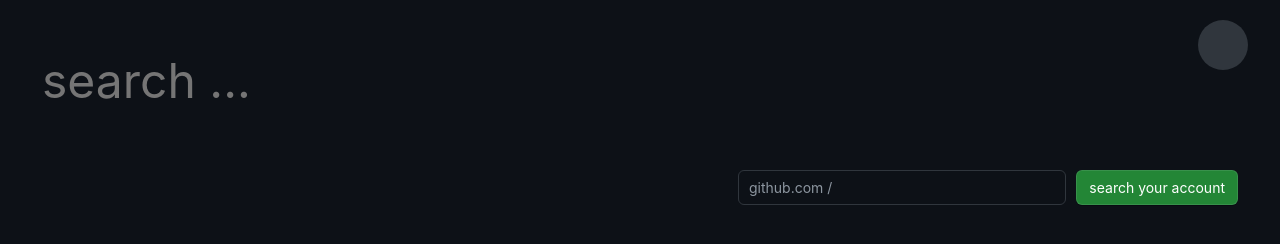
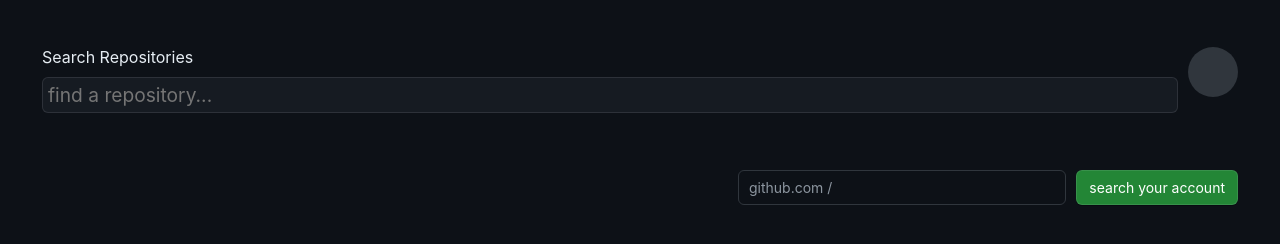
Before and after one commit to deep-vinci/deep-vinci.github.io, a website built with webpack: page src/index.html in a window 1280 px wide. Built offline with nearby package versions, Linux system fonts and the light colour scheme; no server answers.

Commit message:
improving the ui of repository search

```diff
--- a/src/index.html
+++ b/src/index.html
@@ -2,7 +2,12 @@
 <html lang="en">
 
 <head>
-    <style>html{visibility: hidden;opacity:0;}</style>
+    <style>
+        html {
+            visibility: hidden;
+            opacity: 0;
+        }
+    </style>
     <meta charset="UTF-8">
     <meta name="viewport" content="width=device-width, initial-scale=1.0">
     <title>Repository Search</title>
@@ -10,21 +15,22 @@
 
 <body>
 
-    <!-- <div class="user-image-container"> -->
-    <!-- </div> -->
 
     <div class="search-container">
         <div class="search-child">
             <form action="">
-                <input class="input-search" type="search" name="search" id="search" placeholder="search ...">
+                <label for="repo">Search Repositories</label>
+                <input class="input-search" type="search" name="search" id="search" placeholder="find a repository..."">
             </form>
-            <div class="user-image"></div>
+                <div class="user-image-container">
+                    <div class="user-image"></div>
+                </div>
         </div>
     </div>
     <div class="your-repo-container">
         <div class="your-repo">
             <div class="input-box">
-                <p>github.com /  </p>
+                <p>github.com / </p>
                 <input class="user-search" type="search">
             </div>
             <button class="see-your-acc">search your account</button>
--- a/src/style.css
+++ b/src/style.css
@@ -146,23 +146,33 @@ a:hover {
 }
 form {
     width: calc(100% - 50px);
+    margin: 0 10px 0 0;
 }
+
 
 .search-child {
     width: 95vw;
     display: flex;
     margin: 20px;
+    padding: 10px;
 }
 
 .input-search {
-    height: 15vh;
     width: 100%;
-    background-color: transparent;
-    border: none;
+    background-color: rgb(22, 27, 34);
+    border: 0.8px solid rgba(240, 246, 252, 0.1);
+    border-radius: 6px;
     color: rgb(141, 150, 160);
-    font-size: 3rem;
+    font-size: 1.2rem;
+    padding: 5px;
+    margin: 10px 0 0 0;
     outline: none;
-    padding: 10px;
+    /* padding: 10px; */
+}
+
+
+label {
+    color: rgb(230, 237, 243);
 }
 
 .your-repo-container {
@@ -232,8 +242,8 @@ form {
 }
 
 .user-image-container {
-    /* width: 100vw; */
-    /* position: absolute; */
+    /* display: flex;
+    align-items: center; */
 }
 
 .user-image {
```
Also changed, not shown: dist/index.html, dist/main.js.
